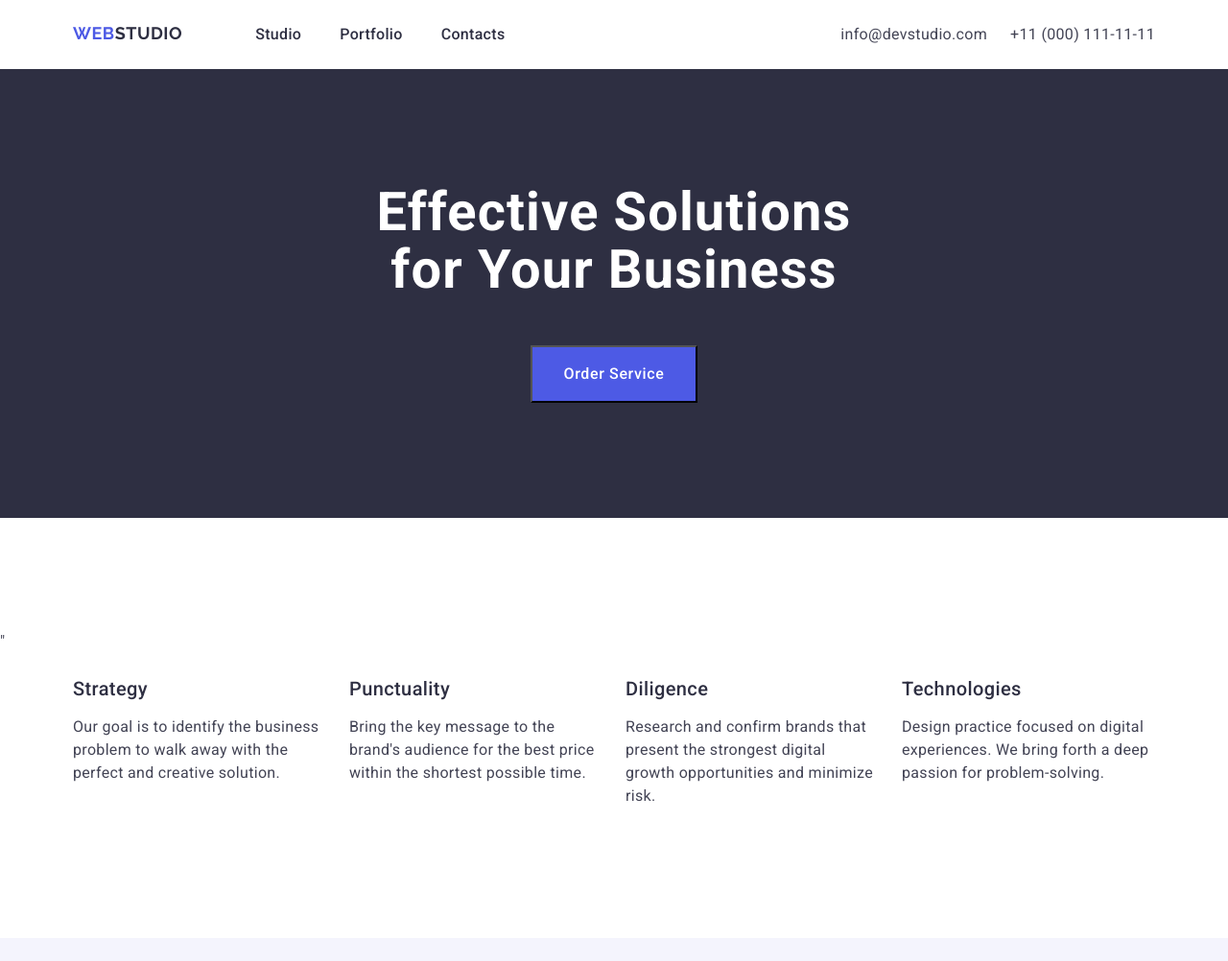
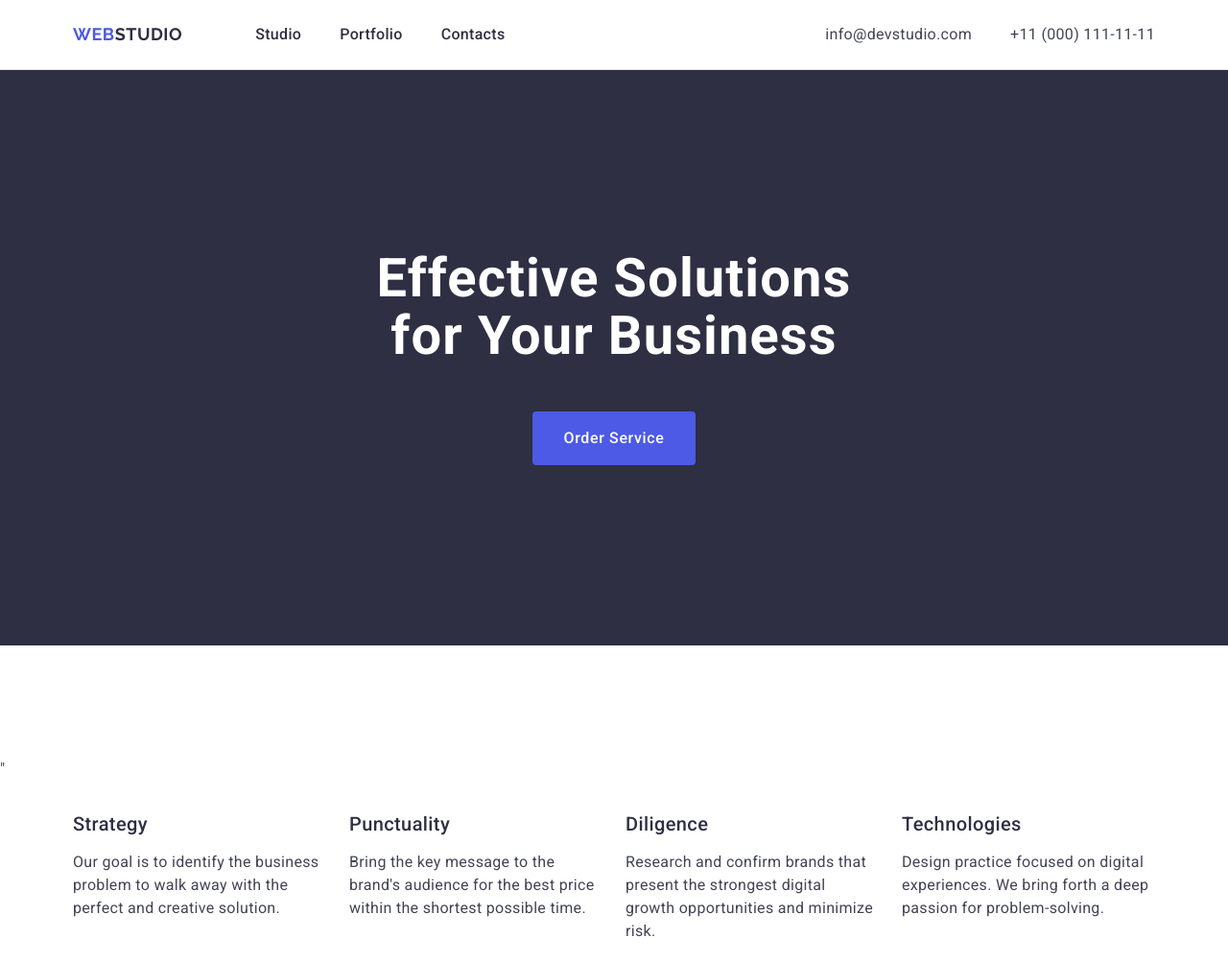
Before and after one commit to DipsikEducation/goit-markup-hw-03, a plain HTML site: page index.html in a window 1280 px wide. Shown: the top 1002 px of the page at 96% size. Drawn offline with nearby package versions, Linux system fonts and the light colour scheme.

Commit message:
fix nav,1,2,4 section

```diff
--- a/css/style.css
+++ b/css/style.css
@@ -33,6 +33,10 @@ a
 {
     margin: 0;
     padding: 0;
+}
+
+img{
+    display: block;
 }
 
 /* Клас для обнулення базових властивостей списків (ul) */
@@ -75,8 +79,8 @@ Use: When tap link */
     list-style: none;
 }
 
-.hiden{
-
+.visually-hidden{
+   opacity: 0;
 }
 
 
@@ -89,6 +93,10 @@ section{
 
 /* Header*/
 
+.header-decoration{
+    border-bottom: 1px solid #e7e9fc;
+}
+
 .logo{
     color: #4D5AE5;
         font-family: "Raleway", sans-serif;
@@ -97,6 +105,8 @@ section{
         line-height: 1.17;
         letter-spacing: 0.03em;
         text-transform: uppercase;
+
+        margin-right: 76px;
 
 
 
@@ -116,18 +126,16 @@ section{
 
 .wrapp-nav{
     display: flex;
-    padding-bottom: 24px;
-    padding-top: 24px;
-
+    align-items: center;
 
 
 }
 
 .nav-list{
   display: flex;
-  margin-right: 347px;
+  margin-right: 332px;
   gap: 40px;
-  margin-left: 76px;
+
 
 font-family: "Roboto", sans-serif;
 font-weight: 500;
@@ -147,6 +155,8 @@ font-family: "Roboto", sans-serif;
     font-size: 16px;
     line-height: 1.5;
     letter-spacing: 0.02em;
+
+    padding: 24px 0;
 }
 
 .nav-list-item:hover,
@@ -177,6 +187,7 @@ address{
     display: flex;
     padding-top: 24px;
     padding-bottom: 24px;
+    gap:40px;
 }
 
 .contact-list-item{
@@ -186,7 +197,7 @@ font-family: "Roboto", sans-serif;
     font-size: 16px;
     line-height: 1.5;
     letter-spacing: 0.02em;
-    margin-right: 24px;
+
 
 
 
@@ -209,6 +220,7 @@ font-family: "Roboto", sans-serif;
 
 .first-section{
     background-color: var(--main-color);
+    padding: 188px 0;
 
 }
 
@@ -242,7 +254,12 @@ font-family: "Roboto", sans-serif;
     color: #ffffff;
     text-align: center;
     cursor: pointer;
+    border: none;
+    border-radius: 4px;
 
+
+    min-width: 169px;
+    height: 56px;
    padding: 16px 32px 16px 32px;
     margin: 0 auto;
 
@@ -256,9 +273,11 @@ font-family: "Roboto", sans-serif;
 
 
 /*SECOND SECTION*/
+
 .about{
-    opacity: 0;
+    margin-bottom: 8px;
 }
+
 
 .about-list{
     display: flex;
@@ -377,6 +396,7 @@ background-color: #F4F4FD
     display: flex;
     gap: 24px;
     flex-wrap: wrap;
+    row-gap: 48px;
 
 }
 
@@ -387,6 +407,7 @@ background-color: #F4F4FD
         line-height: 1.2;
         letter-spacing: 0.02em;
         color: var(--main-color);
+        margin-bottom: 8px;
 
 }
 
@@ -405,6 +426,7 @@ background-color: #F4F4FD
     border-bottom: 1px solid #E7E9FC;
     border-left: 1px solid #E7E9FC;
     border-right: 1px solid #E7E9FC;
+    padding: 32px 16px;
 }
 
 /*Footer*/
--- a/index.html
+++ b/index.html
@@ -16,7 +16,7 @@
 
   </head>
   <body style="font-family:'Roboto', sans-serif;">
-    <header>
+    <header class="header-decoration">
       <!--Navigation-->
 <div class="wrapp-header container">
 
@@ -51,7 +51,7 @@
       <!--Second section ABOUT Direction-->
       <section class="second-section"> "
 <div class="container">
-        <h2 class="about hiden">About</h2>
+        <h2 class="about visually-hidden">About</h2>
         <ul class="about-list list">
           <li class="about-list-item">
             <h3 class="about-title">Strategy</h3>
```
